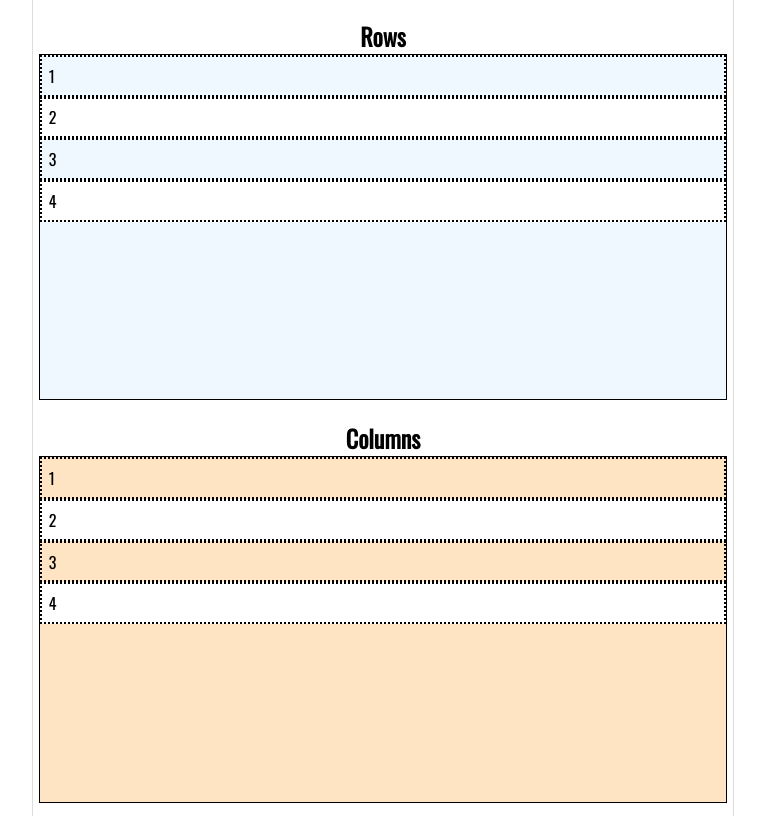
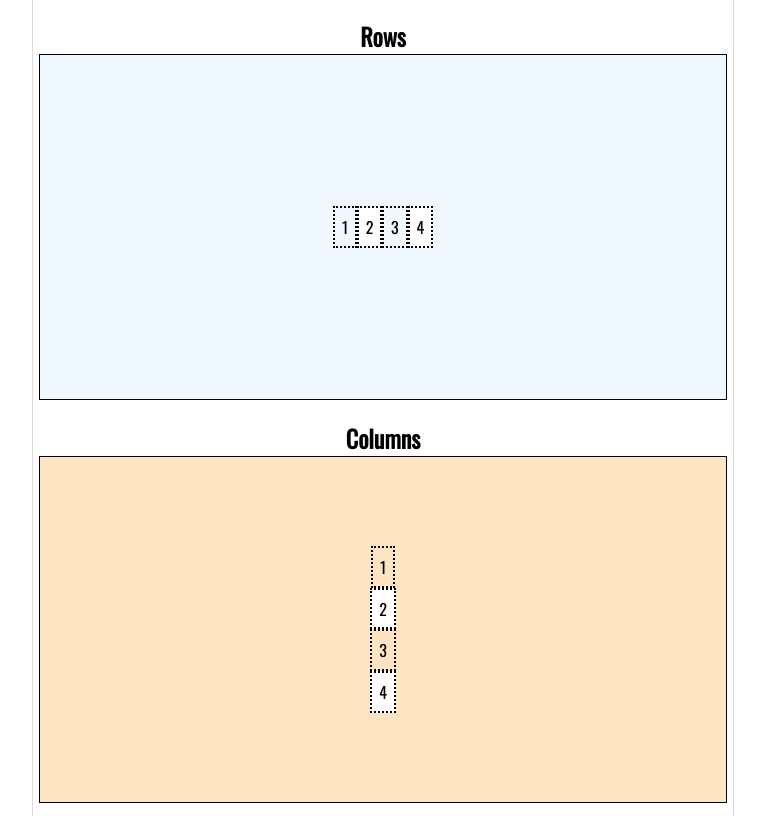
Before and after one commit to donyd/FlexBox, a plain HTML site: page index.html in a window 1280 px wide. Shown: the part 58-874 px from the top of the page, without its empty margins (257-1022 px from the left). Drawn offline with nearby package versions, Linux system fonts and the light colour scheme.

Commit message:
added youtube link and updated css

```diff
--- a/css/styles.css
+++ b/css/styles.css
@@ -24,16 +24,21 @@ h2 {
     border: 1px black solid;
     width: 98%;
     margin: 0 auto;
+    display: flex;
+    justify-content: center;
+    align-items: center;
 }
 
 #row-box {
     background-color: aliceblue;
     height: 42%;
+    flex-direction: row;
 }
 
 #column-box {
     background-color: bisque;
     height: 42%;
+    flex-direction: column;
 }
 
 #row-box p, #column-box p {
```
Also changed, not shown: 1 other file.
